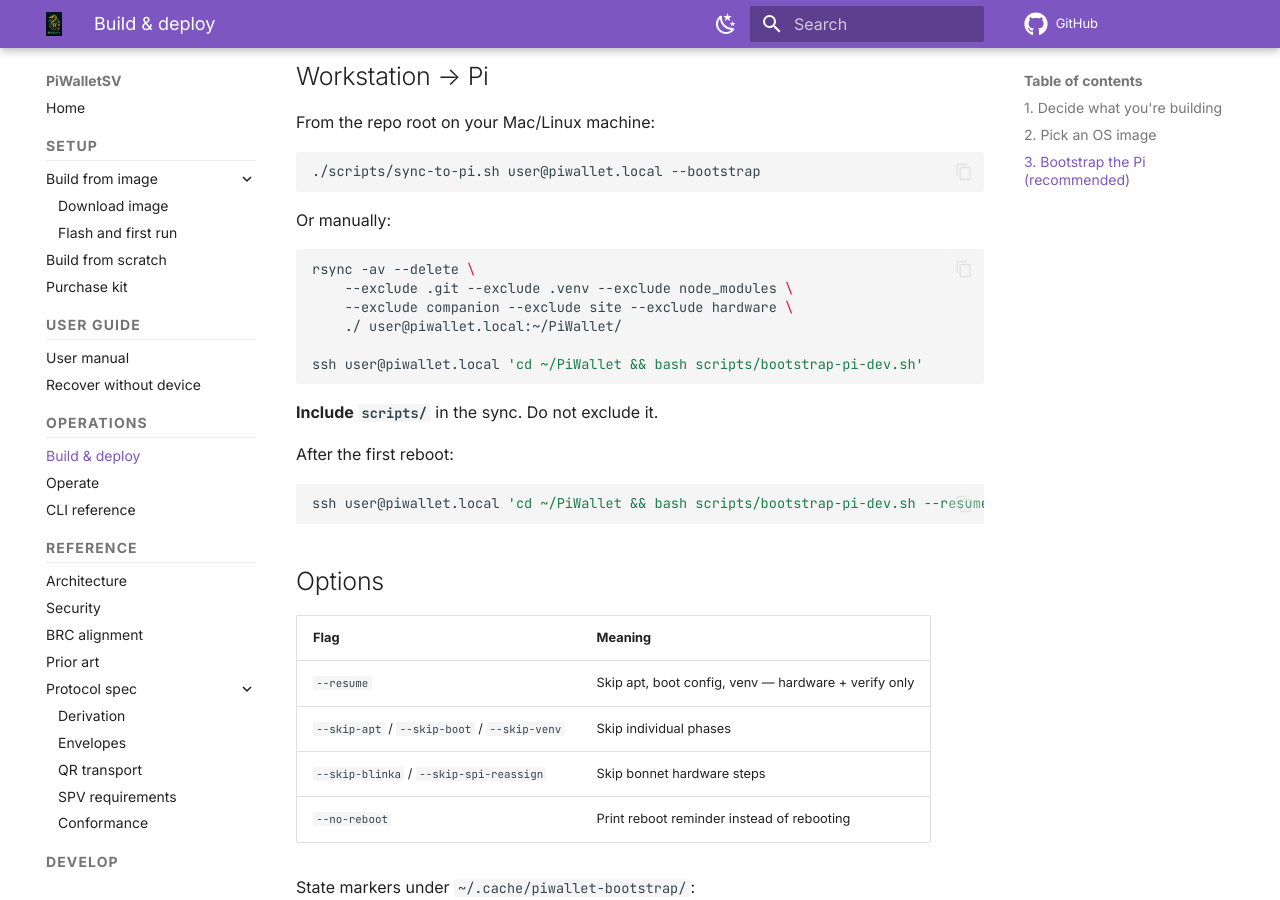
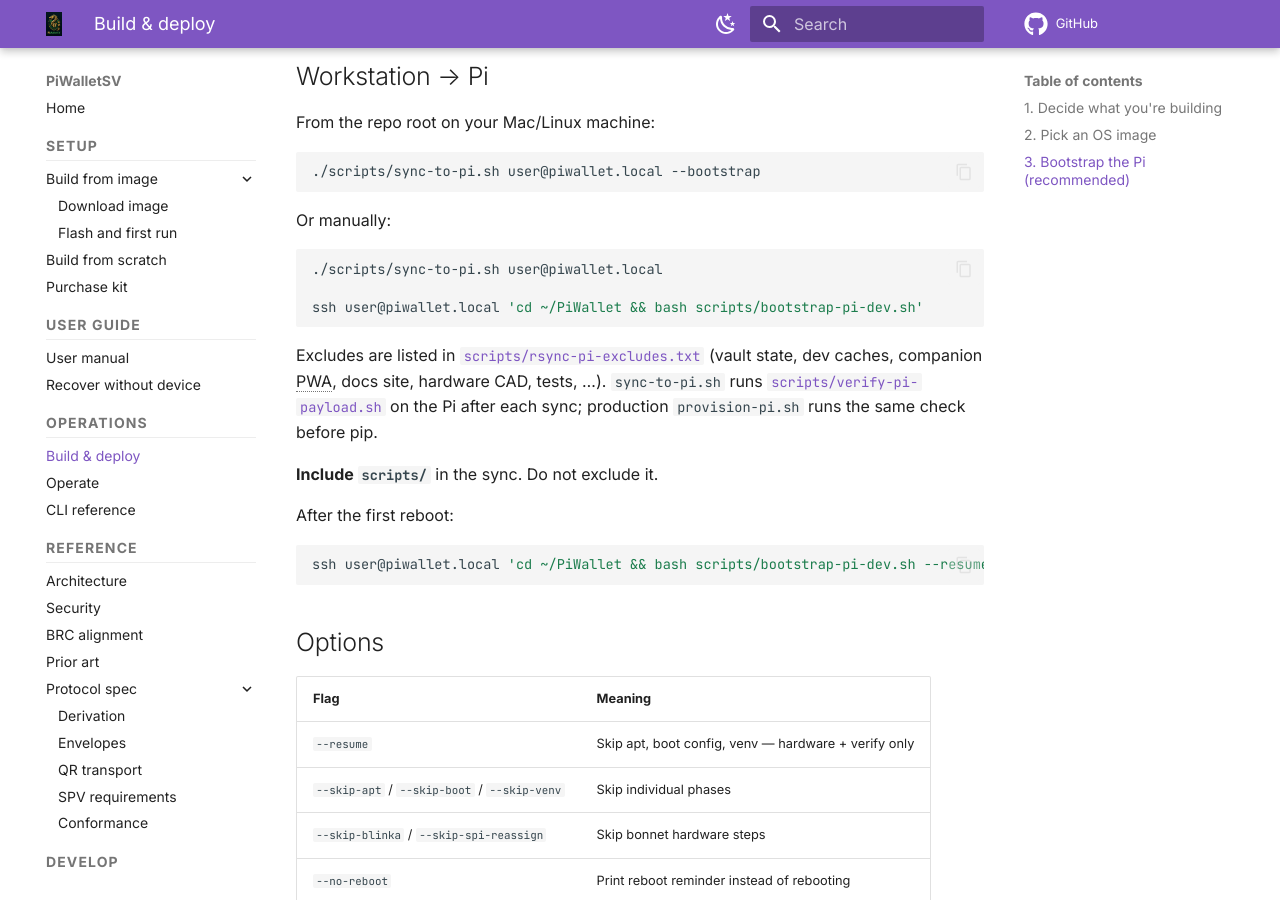
Before and after one commit to mohrt/PiWalletSV, an MkDocs documentation site: the page built from docs/build.md, in a window 1280 px wide and 900 px high, scrolled down 2068 px. Built offline with MkDocs 1.6.1 and Material for MkDocs 9.7.7, drawn with Linux system fonts in a browser that asks for light colours; comment, search, counter and statistics services are not loaded; some of the changed text lies outside the part shown.

Commit message:
Add Pi payload verification and case tub shelves for 0.1.0-r1 image build.
Canonical rsync excludes and post-sync verify gate for dev sync and production provision; case tub gets bonnet front support shelves and trimmed corner pillars; operator docs updated for the round-one Zero W release workflow.

Co-authored-by: Cursor <cursoragent@cursor.com>

````diff
--- a/docs/build.md
+++ b/docs/build.md
@@ -93,6 +93,11 @@ and the systemd example unit work out of the box.
 ```
 
 Or rsync + bootstrap manually — see the include above.
+
+`sync-to-pi.sh` uses [`scripts/rsync-pi-excludes.txt`](../scripts/rsync-pi-excludes.txt)
+and runs [`scripts/verify-pi-payload.sh`](../scripts/verify-pi-payload.sh) on the Pi
+after every sync. The same exclude list is enforced when
+[`deploy/provision-pi.sh`](../deploy/provision-pi.sh) installs to `/opt/piwallet`.
 
 After bootstrap completes, smoke-test:
 
@@ -289,8 +294,10 @@ The sealed image is built with
 on **Raspberry Pi OS Lite 32-bit** (Pi Zero W / Zero WH). Signed `.img.xz`
 artifacts are published on **GitHub Releases** — see [Download](download.md).
 
-Operator workflow (capture, sign, factory burn):
+Operator workflow (sync → provision → capture → sign → publish):
 [`docs/includes/image-release-operator.md`](includes/image-release-operator.md).
+Dev and production share one payload manifest — never sync `companion/`, `docs/`,
+`tests/`, or local vault state to the Pi.
 
 Future work: `pi-gen` reproducible builds (`phase8-hardening`).
 Until then, the manual provision + capture sequence above is canonical.
--- a/docs/hardware/checkpoint-1.md
+++ b/docs/hardware/checkpoint-1.md
@@ -61,15 +61,12 @@ rpicam-hello --list-cameras       # expect ov5647
 From your workstation (or use `sync-to-pi.sh` which rsyncs + bootstraps):
 
 ```sh
-rsync -av --delete \
-    --exclude .git --exclude .venv --exclude node_modules \
-    --exclude '__pycache__' --exclude companion --exclude site \
-    --exclude hardware \
-    ./ <user>@<host>:<repo-path>/
+./scripts/sync-to-pi.sh <user>@<host> --path <repo-path>
 ```
 
-The `companion/` PWA isn't needed for the bonnet test, so it's
-excluded to keep the transfer small.
+Or `rsync -av --delete --exclude-from=scripts/rsync-pi-excludes.txt ./ …`.
+The exclude list drops the companion PWA, docs, hardware CAD, tests, local
+vault state, and dev-machine caches — none of which the bonnet needs.
 
 ## 3. Install on the Pi
 
--- a/docs/includes/bootstrap-pi-dev.md
+++ b/docs/includes/bootstrap-pi-dev.md
@@ -30,13 +30,15 @@ From the repo root on your Mac/Linux machine:
 Or manually:
 
 ```bash
-rsync -av --delete \
-    --exclude .git --exclude .venv --exclude node_modules \
-    --exclude companion --exclude site --exclude hardware \
-    ./ user@piwallet.local:~/PiWallet/
+./scripts/sync-to-pi.sh user@piwallet.local
 
 ssh user@piwallet.local 'cd ~/PiWallet && bash scripts/bootstrap-pi-dev.sh'
 ```
+
+Excludes are listed in [`scripts/rsync-pi-excludes.txt`](../../scripts/rsync-pi-excludes.txt)
+(vault state, dev caches, companion PWA, docs site, hardware CAD, tests, …).
+`sync-to-pi.sh` runs [`scripts/verify-pi-payload.sh`](../../scripts/verify-pi-payload.sh)
+on the Pi after each sync; production `provision-pi.sh` runs the same check before pip.
 
 **Include `scripts/`** in the sync. Do not exclude it.
 
--- a/docs/includes/image-release-operator.md
+++ b/docs/includes/image-release-operator.md
@@ -10,37 +10,83 @@ flash from [Download](../download.md) on GitHub Releases.
 - **Provisioner:** [`deploy/provision-pi.sh`](../../deploy/provision-pi.sh)
 - **Version tag:** `0.1.0-r1` → Git tag `v0.1.0-r1`
 
+## Payload rules (dev and production)
+
+Every Pi tree — dev checkout (`~/PiWallet`) and sealed install (`/opt/piwallet`)
+— must contain **only** the runtime firmware:
+
+| Included | Excluded |
+|----------|----------|
+| `piwallet/`, `scripts/`, `deploy/`, `pyproject.toml` | `companion/`, `hardware/`, `docs/`, `tests/`, `releases/`, `site/`, dev caches, local vault state |
+
+Canonical exclude list:
+[`scripts/rsync-pi-excludes.txt`](../../scripts/rsync-pi-excludes.txt)
+
+| Step | Tool | What it does |
+|------|------|----------------|
+| Workstation → Pi | [`scripts/sync-to-pi.sh`](../../scripts/sync-to-pi.sh) | `rsync` with excludes + `verify-pi-payload.sh` on the Pi |
+| `--src` → `/opt/piwallet` | [`deploy/provision-pi.sh`](../../deploy/provision-pi.sh) | Same excludes + verify before venv install |
+| Git clone fallback | `provision-pi.sh` | `prune-pi-payload.sh` then verify |
+
+**Never** raw `rsync` without `--exclude-from=scripts/rsync-pi-excludes.txt`.
+**Never** provision from a tree that still contains `docs/`, `tests/`, or `companion/`.
+
 ## 1. Build the sealed root filesystem
 
-On a Pi with network (builder card — **not** the image you ship yet):
+### 1a. Flash a builder SD card
+
+Raspberry Pi Imager → **Pi OS Lite 32-bit** → hostname, user, Wi‑Fi, SSH key.
+
+### 1b. Sync source to the Pi (workstation)
+
+From your Mac at a **known commit**:
 
 ```bash
-# Sync a known commit to the Pi, then:
-cd /path/to/PiWallet
+./scripts/sync-to-pi.sh pi@piwallet-builder.local
+# adds --bootstrap to run bootstrap-pi-dev.sh after verify
+```
+
+This rsyncs with excludes and runs `verify-pi-payload.sh` on the Pi before
+you proceed.
+
+### 1c. Builder provision (keep SSH + radios)
+
+On the Pi:
+
+```bash
+cd ~/PiWallet
 sudo deploy/provision-pi.sh \
   --src "$(pwd)" \
   --release-version 0.1.0-r1 \
   --image-channel round1-zero-w \
-  --keep-ssh --keep-radios   # builder only
+  --keep-ssh --keep-radios
 sudo reboot
 ```
 
-After reboot, run factory QA:
+`provision-pi.sh` rsyncs `~/PiWallet` → `/opt/piwallet` with the **same**
+exclude file, runs `verify-pi-payload.sh`, then builds the venv and seals
+everything except SSH/radios.
+
+### 1d. Factory QA
+
+After reboot:
 
 ```bash
 sudo bash /opt/piwallet/scripts/factory-smoke-test.sh --serial BUILD-001
 ```
 
-When happy, **re-flash a fresh SD** (or wipe and re-provision) **without**
-`--keep-ssh` or `--keep-radios` to produce the sealed appliance:
+### 1e. Seal the shipping image
+
+Re-flash a **fresh** SD (or wipe and re-provision) **without** builder flags:
 
 ```bash
+# sync again if needed, then on the Pi:
 sudo deploy/provision-pi.sh \
-  --src /path/to/PiWallet \
+  --src ~/PiWallet \
   --release-version 0.1.0-r1 \
   --image-channel round1-zero-w
 sudo reboot
-# Bonnet should show disclaimer on tty1; no SSH.
+# Bonnet shows disclaimer on tty1; no SSH; radios off.
 ```
 
 Note **Image ID** from `/etc/piwalletsv-release` (or
@@ -82,3 +128,13 @@ For each kit microSD (after the GitHub release is live):
 
 Tell every full-kit buyer: **re-flash from GitHub before funding** —
 see [Verify your SD card](../user-manual.md#verify-sd-card-on-arrival).
+
+## Dev vs production summary
+
+| | Dev (`sync-to-pi.sh`) | Production (`provision-pi.sh`) |
+|--|----------------------|-------------------------------|
+| Destination | `~/PiWallet` | `/opt/piwallet` |
+| Excludes | `rsync-pi-excludes.txt` | same file |
+| Verify | `verify-pi-payload.sh` after rsync | after rsync/prune, before pip |
+| SSH / Wi‑Fi | unchanged | off unless `--keep-ssh` / `--keep-radios` |
+| User | your login | `pwsv` (locked, no shell) |
````
Also changed, not shown: docs/hardware/checkpoint-2.md (+1 -7 lines), docs/hardware/checkpoint-3.md (+4 -9 lines), 9 other files.
